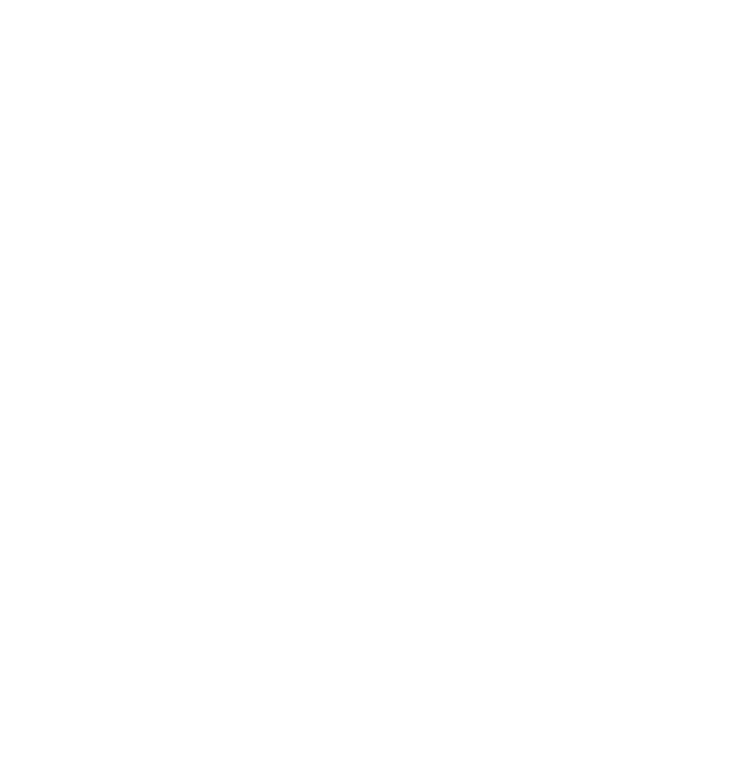
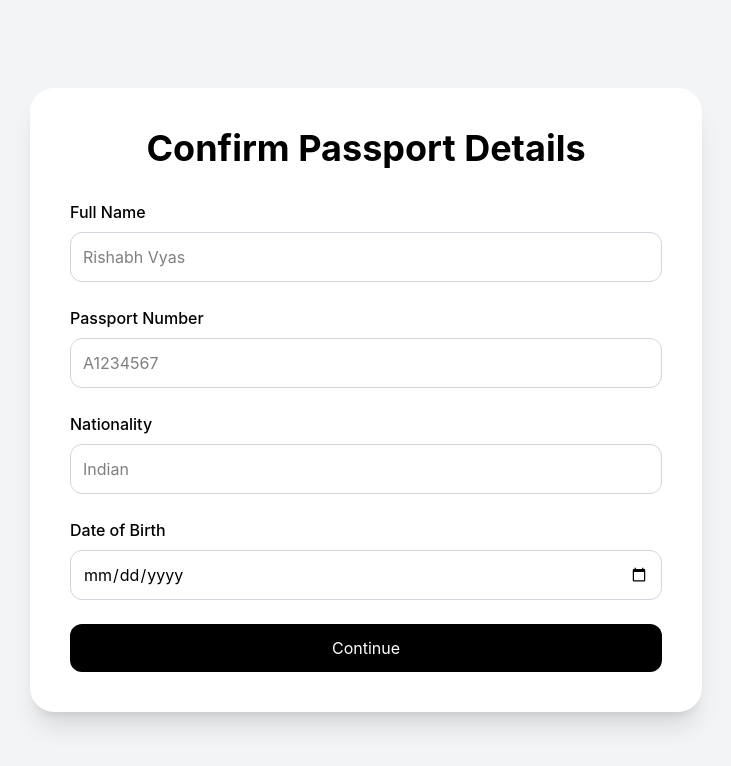
Before and after one commit to devR1shabh/VisaForm, a React (Vite) app in the folder client/: page /form in a window 1280 px wide. Before the commit this address had no page. Shown: the top 766 px of the page, without its empty margins (274-1005 px from the left). Built offline with nearby package versions, Linux system fonts and the light colour scheme.

Commit message:
Added applicant details confirmation form

```diff
--- a/client/src/App.jsx
+++ b/client/src/App.jsx
@@ -4,6 +4,7 @@
 import UploadPassport from "./pages/UploadPassport";
 import ChatPage from "./pages/ChatPage";
 import ReviewPage from "./pages/ReviewPage";
+import ApplicantForm from "./pages/ApplicantForm";
 
 function App() {
   return (
@@ -13,6 +14,7 @@
         <Route path="/upload" element={<UploadPassport />} />
         <Route path="/chat" element={<ChatPage />} />
         <Route path="/review" element={<ReviewPage />} />
+        <Route path="/form" element={<ApplicantForm />} />
       </Routes>
     </BrowserRouter>
   );
--- /dev/null
+++ b/client/src/pages/ApplicantForm.jsx
@@ -0,0 +1,101 @@
+import { useState } from "react";
+import { Link } from "react-router-dom";
+
+function ApplicantForm() {
+  const [formData, setFormData] = useState({
+    fullName: "",
+    passportNumber: "",
+    nationality: "",
+    dateOfBirth: "",
+  });
+
+  const handleChange = (e) => {
+    setFormData({
+      ...formData,
+      [e.target.name]: e.target.value,
+    });
+  };
+
+  return (
+    <div className="min-h-screen bg-gray-100 flex items-center justify-center px-4">
+      <div className="bg-white p-10 rounded-3xl shadow-xl w-full max-w-2xl">
+
+        <h1 className="text-4xl font-bold mb-8 text-center">
+          Confirm Passport Details
+        </h1>
+
+        <div className="space-y-6">
+
+          <div>
+            <label className="block mb-2 font-medium">
+              Full Name
+            </label>
+
+            <input
+              type="text"
+              name="fullName"
+              value={formData.fullName}
+              onChange={handleChange}
+              placeholder="Rishabh Vyas"
+              className="w-full border border-gray-300 rounded-xl p-3"
+            />
+          </div>
+
+          <div>
+            <label className="block mb-2 font-medium">
+              Passport Number
+            </label>
+
+            <input
+              type="text"
+              name="passportNumber"
+              value={formData.passportNumber}
+              onChange={handleChange}
+              placeholder="A1234567"
+              className="w-full border border-gray-300 rounded-xl p-3"
+            />
+          </div>
+
+          <div>
+            <label className="block mb-2 font-medium">
+              Nationality
+            </label>
+
+            <input
+              type="text"
+              name="nationality"
+              value={formData.nationality}
+              onChange={handleChange}
+              placeholder="Indian"
+              className="w-full border border-gray-300 rounded-xl p-3"
+            />
+          </div>
+
+          <div>
+            <label className="block mb-2 font-medium">
+              Date of Birth
+            </label>
+
+            <input
+              type="date"
+              name="dateOfBirth"
+              value={formData.dateOfBirth}
+              onChange={handleChange}
+              className="w-full border border-gray-300 rounded-xl p-3"
+            />
+          </div>
+
+          <Link
+            to="/chat"
+            className="block text-center bg-black text-white py-3 rounded-xl hover:bg-gray-800"
+          >
+            Continue
+          </Link>
+
+        </div>
+      </div>
+    </div>
+  );
+}
+
+export default ApplicantForm;
--- a/client/src/pages/UploadPassport.jsx
+++ b/client/src/pages/UploadPassport.jsx
@@ -1,4 +1,5 @@
 import { useState } from "react";
+import { Link } from "react-router-dom";
 
 function UploadPassport() {
   const [image, setImage] = useState(null);
@@ -57,8 +58,17 @@
               alt="Passport Preview"
               className="rounded-2xl shadow-md w-full"
             />
+
+            <Link
+            to="/form"
+            className="block w-full text-center mt-6 bg-black text-white py-3 rounded-xl hover:bg-gray-800"
+            >
+            Extract Details
+            </Link>
+
           </div>
         )}
+
       </div>
     </div>
   );
```
